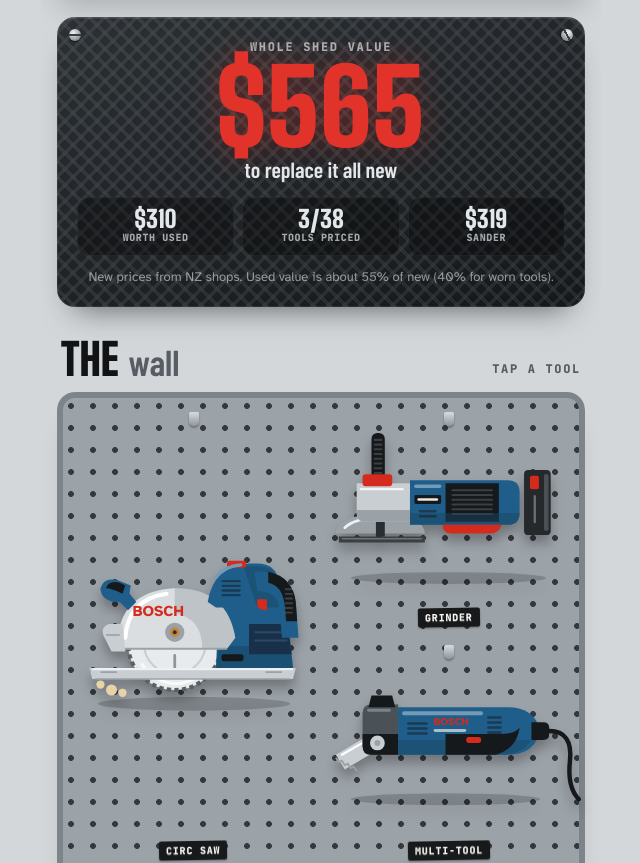
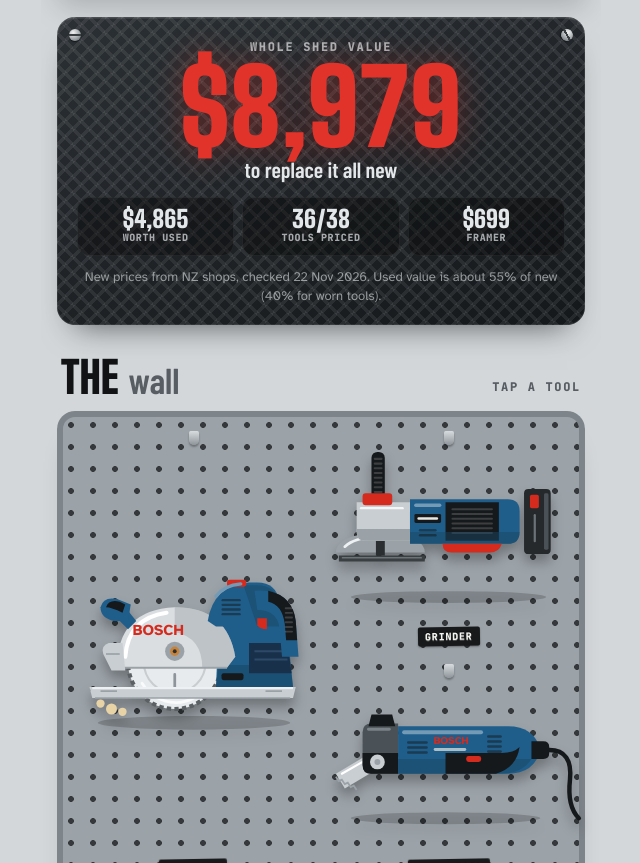
Before and after one commit to shameelram07-del/Tool-Shed, a plain HTML site: page index.html in a window 1280 px wide. Shown: the part 1538-2401 px from the top of the page, without its empty margins (319-959 px from the left). Drawn offline with nearby package versions, Linux system fonts and the light colour scheme.

Commit message:
Add NZ new prices and used values per tool, whole shed value; fit background words to the card
Co-Authored-By: Claude Opus 5.5 <noreply@anthropic.com>
Claude-Session: https://claude.ai/code/session_01GGS8EBJE7hNYXpQ2bMSUNq

```diff
--- a/data.json
+++ b/data.json
@@ -35,8 +35,8 @@
       "colour": "#1F5E8A",
       "size": "big",
       "paid": null,
-      "newPrice": null,
-      "newFrom": null,
+      "newPrice": 401,
+      "newFrom": "Mitre 10 · GKS 18V-57 skin",
       "power": "Bosch 18V Professional",
       "includes": [],
       "specs": [],
@@ -62,7 +62,8 @@
         "bosch-grinder"
       ],
       "spot": "Pegboard",
-      "featured": 1
+      "featured": 1,
+      "newUrl": "https://www.mitre10.co.nz/shop/bosch-professional-blue-professional-cordless-circular-saw-skin-only-18-volt-165mm/p/247693"
     },
     {
       "id": "bosch-grinder",
@@ -76,8 +77,8 @@
       "colour": "#1F5E8A",
       "size": "wide",
       "paid": null,
-      "newPrice": null,
-      "newFrom": null,
+      "newPrice": 499,
+      "newFrom": "Beyond Tools · GWS 18V-10 skin",
       "power": "Bosch 18V Professional",
       "includes": [],
       "specs": [],
@@ -98,7 +99,8 @@
         "bosch-circ-saw"
       ],
       "spot": "Pegboard",
-      "featured": 6
+      "featured": 6,
+      "newUrl": "https://beyondtools.com/en-nz/products/18v-125mm-angle-grinder-bare-tool-only-gws18v-10sc-06019g340b-by-bosch"
     },
     {
       "id": "bosch-gop250",
@@ -112,8 +114,8 @@
       "colour": "#1F5E8A",
       "size": "wide",
       "paid": null,
-      "newPrice": null,
-      "newFrom": null,
+      "newPrice": 425,
+      "newFrom": "Mitre 10 · GOP 30-28 (current model; GOP 250 CE discontinued)",
       "power": "Corded 240V",
       "includes": [],
       "specs": [],
@@ -134,7 +136,8 @@
         "makita-vc2000l"
       ],
       "spot": "Pegboard",
-      "featured": 7
+      "featured": 7,
+      "newUrl": "https://www.mitre10.co.nz/shop/bosch-professional-multi-tool-gop-30-28/p/300843"
     },
     {
       "id": "bosch-gop12",
@@ -148,8 +151,8 @@
       "colour": "#1F5E8A",
       "size": "wide",
       "paid": null,
-      "newPrice": null,
-      "newFrom": null,
+      "newPrice": 518,
+      "newFrom": "Smartfox · GOP 12V-28 skin (replaces GOP 10.8V-Li)",
       "power": "Bosch 10.8V / 12V",
       "includes": [],
       "specs": [],
@@ -160,7 +163,8 @@
         "Cutting out small holes for fittings"
       ],
       "pairs": [],
-      "spot": "Pegboard"
+      "spot": "Pegboard",
+      "newUrl": "https://smartfox.co.nz/products/bosch-gop-12v-28-compact-cordless-multi-cutter-skin-only"
     },
     {
       "id": "bosch-hammer-drill",
@@ -174,8 +178,8 @@
       "colour": "#1F5E8A",
       "size": "small",
       "paid": null,
-      "newPrice": null,
-      "newFrom": null,
+      "newPrice": 319,
+      "newFrom": "Bunnings · GSB 18V-55",
       "power": "Bosch 18V Professional",
       "includes": [],
       "specs": [],
@@ -197,7 +201,8 @@
         "bosch-drill-old"
       ],
       "spot": "Pegboard",
-      "featured": 3
+      "featured": 3,
+      "newUrl": "https://www.bunnings.co.nz/bosch-professional-18v-drill-driver-gsb-18v-55_p0260174"
     },
     {
       "id": "bosch-drill-old",
@@ -211,8 +216,8 @@
       "colour": "#1F5E8A",
       "size": "small",
       "paid": null,
-      "newPrice": null,
-      "newFrom": null,
+      "newPrice": 319,
+      "newFrom": "Bunnings · GSB 18V-55 as the replacement",
       "power": "Bosch 18V Professional",
       "includes": [],
       "specs": [],
@@ -226,7 +231,8 @@
         "bosch-hammer-drill"
       ],
       "spot": "Pegboard",
-      "condition": "worn"
+      "condition": "worn",
+      "newUrl": "https://www.bunnings.co.nz/bosch-professional-18v-drill-driver-gsb-18v-55_p0260174"
     },
     {
       "id": "bosch-impact",
@@ -240,8 +246,8 @@
       "colour": "#1F5E8A",
       "size": "small",
       "paid": null,
-      "newPrice": null,
-      "newFrom": null,
+      "newPrice": 299,
+      "newFrom": "Bunnings · GDR 18V-200 skin",
       "power": "Bosch 18V Professional",
       "includes": [],
       "specs": [],
@@ -255,7 +261,8 @@
       "pairs": [
         "bosch-hammer-drill"
       ],
-      "spot": "Pegboard"
+      "spot": "Pegboard",
+      "newUrl": "https://www.bunnings.co.nz/bosch-blue-18v-brushless-impact-driver-skin-only_p0228271"
     },
     {
       "id": "ryobi-framer",
@@ -269,8 +276,8 @@
       "colour": "#C9D21F",
       "size": "big",
       "paid": null,
-      "newPrice": null,
-      "newFrom": null,
+      "newPrice": 699,
+      "newFrom": "Bunnings · AirStrike framing nailer RFN1830X skin",
       "power": "Ryobi One+ 18V",
       "includes": [],
       "specs": [],
@@ -290,7 +297,8 @@
         "ryobi-brad"
       ],
       "spot": "Pegboard",
-      "featured": 2
+      "featured": 2,
+      "newUrl": "https://www.bunnings.co.nz/ryobi-18v-one-hp-brushless-30-34-framing-nailer-tool-only_p0437501"
     },
     {
       "id": "ryobi-brad",
@@ -304,8 +312,8 @@
       "colour": "#C9D21F",
       "size": "big",
       "paid": null,
-      "newPrice": null,
-      "newFrom": null,
+      "newPrice": 329,
+      "newFrom": "Bunnings · AirStrike 18GA brad nailer skin",
       "power": "Ryobi One+ 18V",
       "includes": [],
       "specs": [],
@@ -318,7 +326,8 @@
       "pairs": [
         "ryobi-framer"
       ],
-      "spot": "Pegboard"
+      "spot": "Pegboard",
+      "newUrl": "https://www.bunnings.co.nz/ryobi-18v-one-18ga-c1-brad-nailer-tool-only_p0385367"
     },
     {
       "id": "ryobi-palm-sander",
@@ -332,8 +341,8 @@
       "colour": "#C9D21F",
       "size": "small",
       "paid": null,
-      "newPrice": null,
-      "newFrom": null,
+      "newPrice": 89,
+      "newFrom": "Bunnings · One+ palm sander RPS18 skin",
       "power": "Ryobi One+ 18V",
       "includes": [],
       "specs": [],
@@ -350,7 +359,8 @@
         "Corners and small panels"
       ],
       "pairs": [],
-      "spot": "Pegboard"
+      "spot": "Pegboard",
+      "newUrl": "https://www.bunnings.co.nz/ryobi-18v-one-palm-sander-rps18-tool-only_p0371771"
     },
     {
       "id": "ryobi-router",
@@ -364,8 +374,8 @@
       "colour": "#C9D21F",
       "size": "small",
       "paid": null,
-      "newPrice": null,
-      "newFrom": null,
+      "newPrice": 229,
+      "newFrom": "Ryobi NZ · One+ trim router R18TR2 skin",
       "power": "Ryobi One+ 18V",
       "includes": [],
       "specs": [],
@@ -383,7 +393,8 @@
         "Trimming laminate flush"
       ],
       "pairs": [],
-      "spot": "Pegboard"
+      "spot": "Pegboard",
+      "newUrl": "https://www.ryobi.co.nz/products/trim-routers/18v-one-trim-router-tool-only"
     },
     {
       "id": "ryobi-sheet-sander",
@@ -397,8 +408,8 @@
       "colour": "#C9D21F",
       "size": "big",
       "paid": null,
-      "newPrice": null,
-      "newFrom": null,
+      "newPrice": 89,
+      "newFrom": "Bunnings · 280W 1/3 sheet sander (closest match)",
       "power": "Corded 240V",
       "includes": [],
       "specs": [],
@@ -415,7 +426,8 @@
         "Final finish sanding"
       ],
       "pairs": [],
-      "spot": "Pegboard"
+      "spot": "Pegboard",
+      "newUrl": "https://www.bunnings.co.nz/ryobi-280w-1-3-sheet-sander_p0282349"
     },
     {
       "id": "ryobi-quickturn",
@@ -429,8 +441,8 @@
       "colour": "#C9D21F",
       "size": "small",
       "paid": null,
-      "newPrice": null,
-      "newFrom": null,
+      "newPrice": 63,
+      "newFrom": "Ryobi NZ · 4V screwdriver kit",
       "power": "Ryobi 4V built-in",
       "includes": [],
       "specs": [],
@@ -447,7 +459,8 @@
         "Light fittings and switch plates"
       ],
       "pairs": [],
-      "spot": "Pegboard"
+      "spot": "Pegboard",
+      "newUrl": "https://ryobi.co.nz/products/screwdrivers/4v-screwdriver-kit"
     },
     {
       "id": "makita-planer",
@@ -461,8 +474,8 @@
       "colour": "#0F8C99",
       "size": "big",
       "paid": null,
-      "newPrice": null,
-      "newFrom": null,
+      "newPrice": 305,
+      "newFrom": "Beyond Tools · KP0800 82mm planer",
       "power": "Corded 240V",
       "includes": [],
       "specs": [],
@@ -480,7 +493,8 @@
       ],
       "pairs": [],
       "spot": "Pegboard",
-      "featured": 4
+      "featured": 4,
+      "newUrl": "https://beyondtools.com/en-nz/products/620w-82mm-planer-kp0800-by-makita"
     },
     {
       "id": "bosch-mitre-saw",
@@ -494,8 +508,8 @@
       "colour": "#0E7A4B",
       "size": "big",
       "paid": 61,
-      "newPrice": null,
-      "newFrom": null,
+      "newPrice": 676,
+      "newFrom": "Bunnings · Bosch 216mm sliding mitre saw $517 + stand $159",
       "power": "Corded 240V",
       "includes": [
         "Sliding mitre saw",
@@ -520,7 +534,8 @@
         "Skirting, framing and decking",
         "Picture frames and trim"
       ],
-      "pairs": []
+      "pairs": [],
+      "newUrl": "https://www.bunnings.co.nz/bosch-professional-1400w-216mm-sliding-mitre-saw-gcm-800-sj-skin-only_p0356492"
     },
     {
       "id": "makita-bo5030",
@@ -535,7 +550,7 @@
       "size": "small",
       "paid": null,
       "newPrice": 319,
-      "newFrom": "Bunnings Warehouse",
+      "newFrom": "Trade Tested · BO5030",
       "power": "Corded 240V",
       "includes": [
         "Sander",
@@ -576,7 +591,8 @@
       "pairs": [
         "makita-vc2000l"
       ],
-      "featured": 5
+      "featured": 5,
+      "newUrl": "https://www.tradetested.co.nz/q/tools-hardware/power-tools/sanders/makita-random-orbital-sander-125mm-300w"
     },
     {
       "id": "makita-vc2000l",
@@ -590,8 +606,8 @@
       "colour": "#00898F",
       "size": "big",
       "paid": null,
-      "newPrice": null,
-      "newFrom": null,
+      "newPrice": 579,
+      "newFrom": "Mitre 10 · VC2012LX1 20L L-class (VC2000L not sold in NZ)",
       "power": "Corded 240V",
       "includes": [
         "Vacuum",
@@ -629,7 +645,8 @@
       "pairs": [
         "makita-bo5030",
         "bosch-gop250"
-      ]
+      ],
+      "newUrl": "https://www.mitre10.co.nz/shop/makita-wet-dry-vacuum-cleaner-l-class-1000-watt-20l/p/388853"
     },
     {
       "id": "ryobi-batteries",
@@ -643,8 +660,8 @@
       "colour": "#B5C400",
       "size": "small",
       "paid": 45.99,
-      "newPrice": null,
-      "newFrom": null,
+      "newPrice": 371.49,
+      "newFrom": "Bunnings / Ryobi NZ · 5Ah $169 + 2× 2Ah $75 + charger $52.49 (bag not counted)",
       "power": "Ryobi One+ 18V",
       "includes": [
         "5.0Ah battery",
@@ -676,7 +693,8 @@
       ],
       "pairs": [
         "ryobi-blower-vac"
-      ]
+      ],
+      "newUrl": "https://www.bunnings.co.nz/ryobi-18v-one-lithium-high-performance-5-0ah-battery_p0518481"
     },
     {
       "id": "hammers",
@@ -690,8 +708,8 @@
       "colour": "#8A5634",
       "size": "wide",
       "paid": null,
-      "newPrice": null,
-      "newFrom": null,
+      "newPrice": 111.44,
+      "newFrom": "Bunnings / Mitre 10 · mallet $7.98, wood mallet $23.98, club $54.50, claw $24.98",
       "power": null,
       "includes": [
         "Rubber mallet (Craftright)",
@@ -708,7 +726,8 @@
         "Demolition jobs"
       ],
       "pairs": [],
-      "spot": "Pegboard"
+      "spot": "Pegboard",
+      "newUrl": "https://www.bunnings.co.nz/craftright-rubber-mallet-450g-16oz_p5760010"
     },
     {
       "id": "staple-gun",
@@ -722,8 +741,8 @@
       "colour": "#9BA2A7",
       "size": "wide",
       "paid": null,
-      "newPrice": null,
-      "newFrom": null,
+      "newPrice": 66.99,
+      "newFrom": "Harvey Norman · Stanley TR150",
       "power": null,
       "includes": [],
       "specs": [],
@@ -734,7 +753,8 @@
         "Cable clips and underlay"
       ],
       "pairs": [],
-      "spot": "Pegboard"
+      "spot": "Pegboard",
+      "newUrl": "https://www.harveynorman.co.nz/customer-direct/tools-garden-and-pet-supplies/cd-tools/aluminium-heavy-duty-staple-gun.html"
     },
     {
       "id": "hex-keys",
@@ -748,8 +768,8 @@
       "colour": "#2B5FA8",
       "size": "small",
       "paid": null,
-      "newPrice": null,
-      "newFrom": null,
+      "newPrice": 32.64,
+      "newFrom": "Mitre 10 · 9 pc ball-end set",
       "power": null,
       "includes": [],
       "specs": [],
@@ -760,7 +780,8 @@
         "Bike and machine bolts"
       ],
       "pairs": [],
-      "spot": "Pegboard"
+      "spot": "Pegboard",
+      "newUrl": "https://www.mitre10.co.nz/shop/bahco-9-piece-metric-hex-l-key-long-ball-end-set-9-piece-phosphate-finish/p/351188"
     },
     {
       "id": "pliers",
@@ -774,8 +795,8 @@
       "colour": "#D7332C",
       "size": "small",
       "paid": null,
-      "newPrice": null,
-      "newFrom": null,
+      "newPrice": 158.98,
+      "newFrom": "Bunnings · Wiha VDE pliers $84.40 + cutters $74.58",
       "power": null,
       "includes": [
         "Combination pliers",
@@ -789,7 +810,8 @@
         "Gripping and bending"
       ],
       "pairs": [],
-      "spot": "Pegboard"
+      "spot": "Pegboard",
+      "newUrl": "https://www.bunnings.co.nz/wiha-plier-220mm-1000v-insulated-combination_p6010574"
     },
     {
       "id": "adj-wrench",
@@ -803,8 +825,8 @@
       "colour": "#9BA2A7",
       "size": "small",
       "paid": null,
-      "newPrice": null,
-      "newFrom": null,
+      "newPrice": 41.98,
+      "newFrom": "Mitre 10 · 250mm forged adjustable",
       "power": null,
       "includes": [],
       "specs": [],
@@ -814,7 +836,8 @@
         "Taps, pipe fittings and odd-sized nuts"
       ],
       "pairs": [],
-      "spot": "Pegboard"
+      "spot": "Pegboard",
+      "newUrl": "https://www.mitre10.co.nz/shop/stanley-adjustable-wrench-250mm/p/254004"
     },
     {
       "id": "ratchet-driver",
@@ -828,8 +851,8 @@
       "colour": "#C2413A",
       "size": "small",
       "paid": null,
-      "newPrice": null,
-      "newFrom": null,
+      "newPrice": 46.95,
+      "newFrom": "Bunnings · ratcheting screwdriver",
       "power": null,
       "includes": [],
       "specs": [],
@@ -839,7 +862,8 @@
         "Fast screwing without a battery"
       ],
       "pairs": [],
-      "spot": "Pegboard"
+      "spot": "Pegboard",
+      "newUrl": "https://www.bunnings.co.nz/kincrome-15-piece-ratcheting-screwdriver_p0732114"
     },
     {
       "id": "wiha-drivers",
@@ -853,8 +877,8 @@
       "colour": "#D7332C",
       "size": "small",
       "paid": null,
-      "newPrice": null,
-      "newFrom": null,
+      "newPrice": 54.64,
+      "newFrom": "element14 / Bunnings · PH2 $28.66 + 5.5 flat $25.98",
       "power": null,
       "includes": [
         "PH2 × 100",
@@ -867,7 +891,8 @@
         "Electrical fittings (insulated)"
       ],
       "pairs": [],
-      "spot": "Pegboard"
+      "spot": "Pegboard",
+      "newUrl": "https://www.bunnings.co.nz/wiha-5-5-x-125mm-flat-slotted-insulated-screwdriver_p6060228"
     },
     {
       "id": "ratchet-spanners",
@@ -881,8 +906,8 @@
       "colour": "#9BA2A7",
       "size": "wide",
       "paid": null,
-      "newPrice": null,
-      "newFrom": null,
+      "newPrice": 159,
+      "newFrom": "Mitre 10 · 6 pc ratcheting set (Bahco)",
       "power": null,
       "includes": [
         "6 combination ratchet spanners"
@@ -899,7 +924,8 @@
         "Nuts in tight spots without lifting the spanner"
       ],
       "pairs": [],
-      "spot": "Pegboard"
+      "spot": "Pegboard",
+      "newUrl": "https://www.mitre10.co.nz/shop/bahco-metric-combination-ratcheting-wrench-set-6-piece/p/351189"
     },
     {
       "id": "hart-drivers",
@@ -942,8 +968,8 @@
       "colour": "#E8B400",
       "size": "big",
       "paid": 15,
-      "newPrice": null,
-      "newFrom": null,
+      "newPrice": 99,
+      "newFrom": "Bunnings · FatMax 18\" bag only (mixed tools not counted)",
       "power": null,
       "includes": [
         "20oz hammer",
@@ -967,7 +993,8 @@
         "Assembling flat-packs",
         "A grab-and-go bag for jobs"
       ],
-      "pairs": []
+      "pairs": [],
+      "newUrl": "https://www.bunnings.co.nz/stanley-fatmax-18-round-top-rigid-tool-bag-fmst1-70749_p0864092"
     },
     {
       "id": "toolpro-sockets",
@@ -981,8 +1008,8 @@
       "colour": "#C8312E",
       "size": "big",
       "paid": 30.99,
-      "newPrice": null,
-      "newFrom": null,
+      "newPrice": 199,
+      "newFrom": "Supercheap Auto · ToolPRO 216 pc kit (was $349)",
       "power": null,
       "includes": [
         "Deep sockets",
@@ -1001,7 +1028,8 @@
         "Furniture and machine bolts"
       ],
       "pairs": [],
-      "featured": 8
+      "featured": 8,
+      "newUrl": "https://www.supercheapauto.co.nz/p/toolpro-toolpro-automotive-tool-kit-216-piece/681154.html"
     },
     {
       "id": "bosch-hand-set",
@@ -1039,8 +1067,8 @@
       "colour": "#C2413A",
       "size": "small",
       "paid": 5,
-      "newPrice": null,
-      "newFrom": null,
+      "newPrice": 9.58,
+      "newFrom": "Bunnings · 6 pc screwdriver set",
       "power": null,
       "includes": [],
       "specs": [],
@@ -1050,7 +1078,8 @@
         "Flat and Phillips screws",
         "Opening battery covers and fittings"
       ],
-      "pairs": []
+      "pairs": [],
+      "newUrl": "https://www.bunnings.co.nz/craftright-6-piece-screwdriver-set_p0585875"
     },
     {
       "id": "kincrome-knife",
@@ -1064,8 +1093,8 @@
       "colour": "#1F4E9C",
       "size": "small",
       "paid": 8.5,
-      "newPrice": null,
-      "newFrom": null,
+      "newPrice": 17.8,
+      "newFrom": "Bunnings · Kincrome folding knife",
       "power": null,
       "includes": [],
       "specs": [],
@@ -1081,7 +1110,8 @@
         "Opening boxes",
         "Cutting carpet, vinyl and plasterboard"
       ],
-      "pairs": []
+      "pairs": [],
+      "newUrl": "https://www.bunnings.co.nz/kincrome-heavy-duty-mini-folding-utility-knife_p0732130"
     },
     {
       "id": "drill-bits",
@@ -1095,8 +1125,8 @@
       "colour": "#E8B400",
       "size": "small",
       "paid": null,
-      "newPrice": null,
-      "newFrom": null,
+      "newPrice": 69.99,
+      "newFrom": "Bunnings / Mitre 10 · DeWalt bits $32 + Bosch drills $37.99",
       "power": null,
       "includes": [
         "DeWalt bits",
@@ -1113,7 +1143,8 @@
       "pairs": [
         "fatmax-hand-lot",
         "demo-drill"
-      ]
+      ],
+      "newUrl": "https://www.bunnings.co.nz/dewalt-flextorq-22-piece-screwdriving-bit-set-dwaf22pcset_p0677722"
     },
     {
       "id": "ox-level-600",
@@ -1127,8 +1158,8 @@
       "colour": "#E35A1B",
       "size": "wide",
       "paid": 5,
-      "newPrice": 111,
-      "newFrom": "Mitre 10",
+      "newPrice": 104,
+      "newFrom": "Mitre 10 · OX 600mm level",
       "power": null,
       "includes": [],
       "specs": [
@@ -1150,7 +1181,8 @@
       ],
       "pairs": [
         "ox-level-1200"
-      ]
+      ],
+      "newUrl": "https://www.mitre10.co.nz/shop/ox-spirit-level-600mm/p/336767"
     },
     {
       "id": "ox-level-1200",
@@ -1164,8 +1196,8 @@
       "colour": "#E35A1B",
       "size": "wide",
       "paid": 5,
-      "newPrice": 135,
-      "newFrom": "Mitre 10 (about)",
+      "newPrice": 133,
+      "newFrom": "Mitre 10 · OX 1200mm level",
       "power": null,
       "includes": [],
       "specs": [
@@ -1188,7 +1220,8 @@
       ],
       "pairs": [
         "ox-level-600"
-      ]
+      ],
+      "newUrl": "https://www.mitre10.co.nz/shop/ox-spirit-level-1200mm/p/336771"
     },
     {
       "id": "ryobi-blower-vac",
@@ -1202,8 +1235,8 @@
       "colour": "#B5C400",
       "size": "wide",
       "paid": 55,
-      "newPrice": null,
-      "newFrom": null,
+      "newPrice": 298,
+      "newFrom": "Bunnings · One+ HP brushless garden vac skin",
       "power": "Ryobi One+ 18V",
       "includes": [
         "Blower vac (skin only)"
@@ -1224,7 +1257,8 @@
       ],
       "pairs": [
         "ryobi-batteries"
-      ]
+      ],
+      "newUrl": "https://www.bunnings.co.nz/ryobi-18v-one-hp-brushless-garden-vacuum-and-sweeper-tool-only_p0360060"
     },
     {
       "id": "wheelbarrow",
@@ -1238,8 +1272,8 @@
       "colour": "#C2413A",
       "size": "big",
       "paid": 5,
-      "newPrice": null,
-      "newFrom": null,
+      "newPrice": 149,
+      "newFrom": "Mitre 10 · 90L steel wheelbarrow",
       "power": null,
       "condition": "worn",
       "includes": [],
@@ -1264,7 +1298,8 @@
       ],
       "pairs": [
         "demo-spade"
-      ]
+      ],
+      "newUrl": "https://www.mitre10.co.nz/shop/stanley-galvanised-steel-wheelbarrow-90-litre/p/342691"
     },
     {
       "id": "keter-shed",
@@ -1278,8 +1313,8 @@
       "colour": "#7B7F78",
       "size": "big",
       "paid": 100.99,
-      "newPrice": null,
-      "newFrom": null,
+      "newPrice": 699,
+      "newFrom": "Trade Tested · Keter Store-It-Out 1150L",
       "power": null,
       "includes": [],
       "specs": [
@@ -1299,7 +1334,9 @@
       "uses": [
         "Keeping the tools dry and locked away"
       ],
-      "pairs": []
+      "pairs": [],
+      "newUrl": "https://www.tradetested.co.nz/p/home-outdoor-living/outdoor-furniture/outdoor-storage-boxes/garden-tool-storage-boxes/keter-darwin-store-it-out-1150l-grey"
     }
-  ]
+  ],
+  "pricedOn": "2026-11-22"
 }
--- a/index.html
+++ b/index.html
@@ -265,14 +265,14 @@ body.dark-top .top:not(.glassy){color:var(--cream)}
 .plate-val .vrow b{display:block;font-family:var(--display);font-weight:900;font-size:24px;line-height:1}
 .plate-val .vrow span{display:block;font-family:var(--mono);font-weight:800;font-size:10px;letter-spacing:.06em;text-transform:uppercase;color:rgba(228,231,234,.7);overflow:hidden;text-overflow:ellipsis;white-space:nowrap}
 .plate-val .vnote{margin:12px 0 0;text-align:center;font-size:13px;color:rgba(228,231,234,.6)}
-.valfact{grid-column:span 2;display:grid;grid-template-columns:1fr 1fr;background:var(--surface);border-radius:18px;overflow:hidden}
-.valfact>div{padding:12px 14px;display:flex;flex-direction:column;gap:2px;min-width:0}
-.valfact>div+div{border-left:1px dashed var(--line)}
-.valfact .k{font-family:var(--mono);font-weight:800;font-size:11px;letter-spacing:.1em;text-transform:uppercase;color:var(--muted)}
-.valfact .v{font-family:var(--display);font-weight:900;font-size:36px;line-height:1}
-.valfact .v.acc{color:var(--hv)}
-.valfact .s{font-size:12px;color:var(--muted)}
-.valfact .s a{color:inherit}
+.facts .valfact{grid-column:span 2;display:grid;padding:0;gap:0;grid-template-columns:1fr 1fr;background:var(--surface);border-radius:18px;overflow:hidden}
+.facts .valfact>div{padding:12px 14px;display:flex;flex-direction:column;gap:2px;min-width:0}
+.facts .valfact>div+div{border-left:1px dashed var(--line)}
+.facts .valfact .k{font-family:var(--mono);font-weight:800;font-size:11px;letter-spacing:.1em;text-transform:uppercase;color:var(--muted)}
+.facts .valfact .v{font-family:var(--display);font-weight:900;font-size:36px;line-height:1}
+.facts .valfact .v.acc{color:var(--hv)}
+.facts .valfact .s{font-size:12px;color:var(--muted)}
+.facts .valfact .s a{color:inherit}
 /* Tab heroes with artwork */
 .chero{position:relative;margin:0 0 4px;border-radius:30px;overflow:hidden;background:var(--night);color:var(--cream);padding:150px 20px 22px;min-height:340px;display:flex;flex-direction:column;justify-content:flex-end;box-shadow:inset 0 0 0 1px rgba(228,231,234,.08)}
 .chero .stipple{opacity:.7}
@@ -301,7 +301,7 @@ body.dark-top .top:not(.glassy){color:var(--cream)}
 .rail{display:flex;align-items:flex-start;overflow-x:auto;overflow-y:hidden;scroll-snap-type:x mandatory;scrollbar-width:none;overscroll-behavior-x:contain;margin:0 -16px}
 .rail::-webkit-scrollbar{display:none}
 .page{flex:0 0 100%;scroll-snap-align:center;scroll-snap-stop:always;padding:0 16px;display:flex;flex-direction:column;gap:14px;min-width:0}
-.plate{position:relative;border-radius:200px 200px 28px 28px;padding:44px 16px 22px;display:flex;flex-direction:column;align-items:center;gap:12px;overflow:hidden;color:var(--cream);background-image:radial-gradient(circle at center,rgba(0,0,0,.25) 0 2.2px,transparent 2.8px);background-size:20px 20px}
+.plate{container-type:inline-size;position:relative;border-radius:200px 200px 28px 28px;padding:44px 16px 22px;display:flex;flex-direction:column;align-items:center;gap:12px;overflow:hidden;color:var(--cream);background-image:radial-gradient(circle at center,rgba(0,0,0,.25) 0 2.2px,transparent 2.8px);background-size:20px 20px}
 .plate .verb{position:absolute;left:0;right:0;top:20%;text-align:center;font-family:var(--display);font-weight:900;line-height:.8;text-transform:uppercase;color:rgba(228,231,234,.95);white-space:nowrap;pointer-events:none}
 .plate .big{position:relative;z-index:1;width:min(300px,84%);margin-top:34px;filter:drop-shadow(0 18px 14px rgba(0,0,0,.4))}
 .plate .big svg{width:100%;height:auto;overflow:visible}
@@ -873,7 +873,7 @@ const featured=()=>{const f=tools().filter(t=>t.featured).sort((a,b)=>a.featured
 const loanOf=t=>null; // lending removed
 const deep=c=>`color-mix(in srgb, ${c} 62%, #0b0d0e)`;
 const words=txt=>txt.split(' ').map((w,k)=>`<span class="w"><span style="--k:${k}">${esc(w)}</span></span>`).join(' ');
-const fit=(w,max,share=.94)=>`min(${max}px,${(share*100/(Math.max(3,w.length)*.5)).toFixed(1)}vw)`;
+const fit=(w,max,share=.94)=>{const n=(share*100/(Math.max(3,w.length)*.6)).toFixed(1);return `min(${max}px,${n}vw,${n}cqw)`}; // sized to the card (cqw), not the screen, so wide screens don't overflow
 function careList(){
   const out=[];
   for(const t of tools()) for(const c of (t.care||[])){
```
Also changed, not shown: 1 other file.
